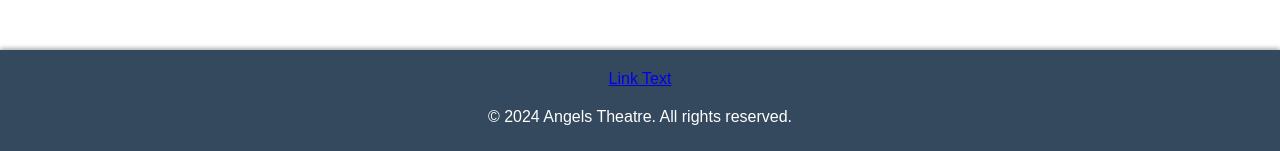
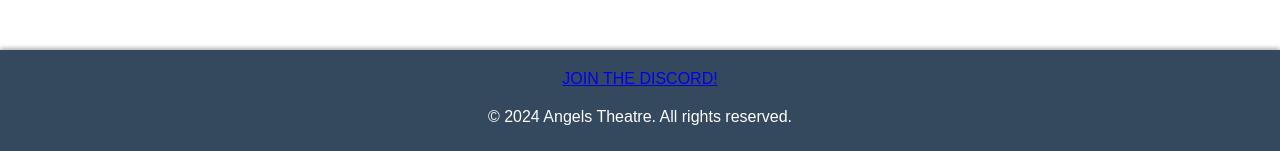
Before and after one commit to NevadaStateTreasury/AngelTheater, a plain HTML site: page index.html in a window 1280 px wide. Shown: the part 255-406 px from the top of the page. Drawn offline with Linux system fonts and the light colour scheme.

Commit message:
index.html

```diff
--- a/index.html
+++ b/index.html
@@ -30,7 +30,7 @@
     </main>
 
     <footer>
-        <a href="https://discord.gg/CyXE5mN7">Link Text</a>
+        <a href="https://discord.gg/CyXE5mN7">JOIN THE DISCORD!</a>
         <p>&copy; 2024 Angels Theatre. All rights reserved.</p>
         <h4>SUPPORT GMAIL: Thebloxburgpalladium@gmail.com</h4>
     </footer>
```
